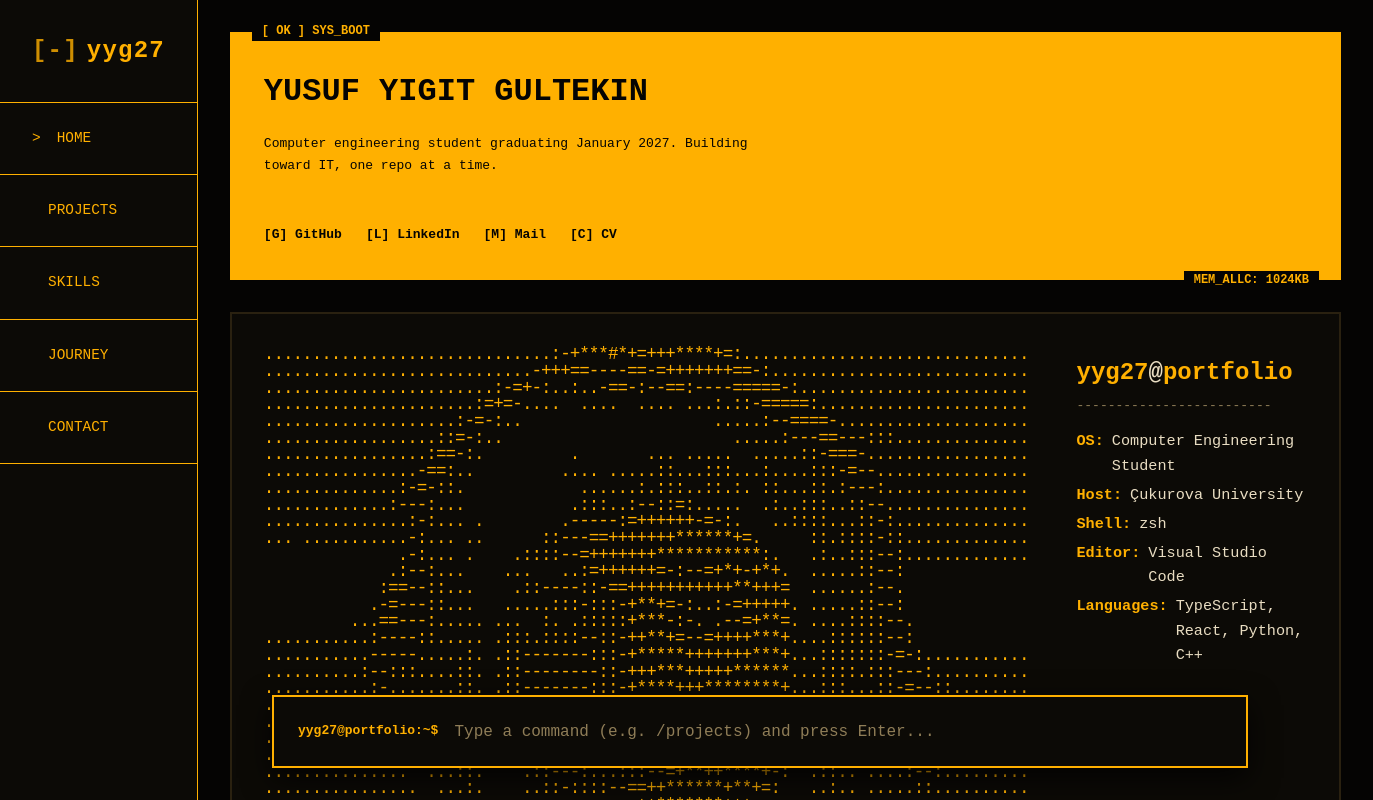
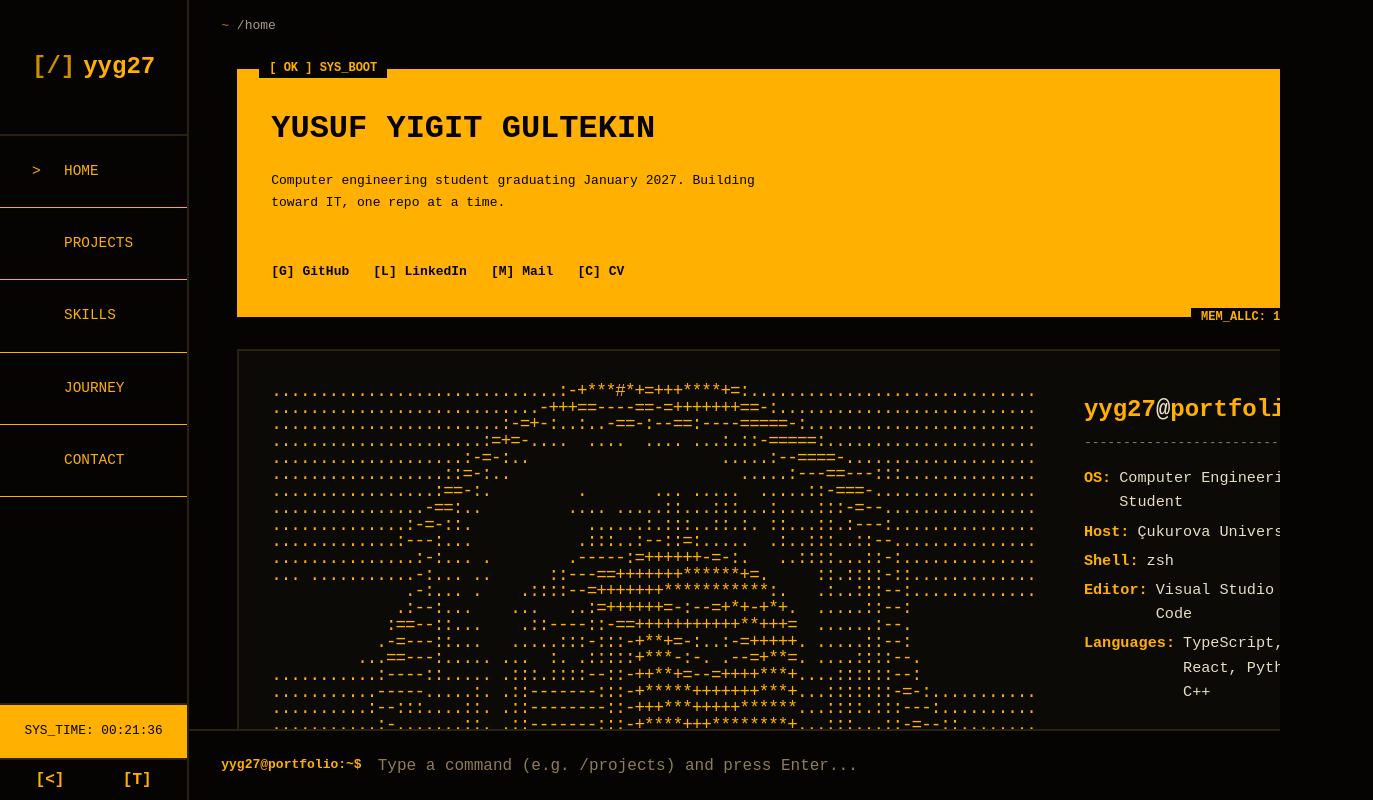
Before and after one commit to yyg27/tui-portfolio, a React (Vite) app: page / in a window 1280 px wide. Shown: the top 800 px of the page, 1373 px wide, since content can reach past the window. Built offline with nearby package versions, Linux system fonts and the light colour scheme.

Commit message:
feat: add dynamic github projects page, embedded terminal layout, and collapsible sidebar

```diff
--- a/src/App.css
+++ b/src/App.css
@@ -1,8 +1,18 @@
 .App{
     display: flex;
-    min-height: 100vh;
+    height: 100vh;
+    overflow: hidden;
+}
+
+.contentWrapper {
+    flex: 1;
+    display: flex;
+    flex-direction: column;
+    height: 100vh;
 }
 
 main{
     flex: 1;
+    overflow-y: auto;
+    padding: 1rem;
 }
--- a/src/App.tsx
+++ b/src/App.tsx
@@ -2,16 +2,32 @@ import "./App.css";
 
 import Sidebar from './components/Sidebar/Sidebar';
 import Home from "./components/Home/Home";
+import Projects from "./components/Projects/Projects";
 import Terminal from "./components/Terminal/Terminal";
 
 function App() {
+  const path = window.location.pathname;
+  const currentPage = path === "/" ? "home" : path.replace("/", "");
+
   return (
     <div className="App">
       <Sidebar />
-      <main className="main">
-        <Home />
-      </main>
-      <Terminal />
+      <div className="contentWrapper">
+        <main className="main">
+          <div style={{
+              marginBottom: currentPage === 'home' ? '0' : '1.5rem',
+              marginLeft: '1rem',
+              color: 'var(--text)',
+              fontFamily: 'monospace',
+              opacity: 0.7
+          }}>
+            <span style={{ color: 'var(--accent)' }}>~</span> /{currentPage}
+          </div>
+          {currentPage === "home" && <Home />}
+          {currentPage === "projects" && <Projects />}
+        </main>
+        <Terminal />
+      </div>
     </div>
   );
 }
--- a/src/components/Navigation/Navigation.module.css
+++ b/src/components/Navigation/Navigation.module.css
@@ -14,9 +14,15 @@
     color: var(--accent);
     text-transform: uppercase;
     font-size: 0.9rem;
+    font-family: monospace;
     transition: background-color 0.2s, color 0.2s;
     text-decoration: none;
     gap: var(--space-sm);
+}
+
+.collapsed a {
+    padding: var(--space-md);
+    justify-content: center;
 }
 
 .navigationList a:hover {
--- a/src/components/Navigation/Navigation.tsx
+++ b/src/components/Navigation/Navigation.tsx
@@ -1,20 +1,22 @@
 import { navigationItems } from "../../data/navigation.data";
 import styles from "./Navigation.module.css";
 
-export default function Navigation() {
-    const activePage = "/";
+export default function Navigation({ isCollapsed = false }: { isCollapsed?: boolean }) {
+    const activePage = window.location.pathname;
 
     return (
         <nav>
-            <ul className={styles.navigationList}>
+            <ul className={`${styles.navigationList} ${isCollapsed ? styles.collapsed : ''}`}>
                 {navigationItems.map((item) => (
                     <li key={item.href}>
-                        <a href={item.href}>
+                        <a href={item.href} title={item.label}>
+                            {!isCollapsed && (
+                                <span style={{ width: '1rem', display: 'inline-block', fontFamily: 'monospace' }}>
+                                    {item.href === activePage ? ">" : ""}
+                                </span>
+                            )}
                             <span>
-                                {item.href === activePage ? "> " : "  "}
-                            </span>
-                            <span>
-                                {item.label}
+                                {isCollapsed ? `[${item.label[0]}]` : item.label}
                             </span>
                         </a>
                     </li>
--- /dev/null
+++ b/src/components/Projects/Projects.tsx
@@ -0,0 +1,94 @@
+import { useState, useEffect } from "react";
+import styles from "./Projects.module.css";
+
+interface Repo {
+    id: number;
+    name: string;
+    description: string;
+    html_url: string;
+    stargazers_count: number;
+    language: string;
+    visibility: string;
+}
+
+const FEATURED_PROJECTS = [
+    { name: "eva-unit-01-autonomous-exploration", customDescription: "" },
+    { name: "aptt", customDescription: "" },
+    { name: "AnimalsAR_mediapie", customDescription: "" },
+    { name: "custom_transport_protocol", customDescription: "" },
+    { name: "multi_user_chat_app", customDescription: "" },
+];
+
+export default function Projects() {
+    const [repos, setRepos] = useState<Repo[]>([]);
+    const [loading, setLoading] = useState(true);
+    const [isGrid, setIsGrid] = useState(true);
+
+    useEffect(() => {
+        fetch("https://api.github.com/users/yyg27/repos?per_page=100")
+            .then(res => res.json())
+            .then(data => {
+                if (!Array.isArray(data)) return;
+
+                const filtered = FEATURED_PROJECTS.map(config => {
+                    const found = data.find((r: Repo) => r.name === config.name);
+                    if (found) {
+                        return {
+                            ...found,
+                            description: config.customDescription || found.description
+                        };
+                    }
+                    return null;
+                }).filter(Boolean) as Repo[];
+
+                setRepos(filtered);
+                setLoading(false);
+            })
+            .catch(err => {
+                console.error(err);
+                setLoading(false);
+            });
+    }, []);
+
+    if (loading) {
+        return <div className={styles.loading}>[SYS] FETCHING_GITHUB_REPOS...</div>;
+    }
+
+    return (
+        <div>
+            <div className={styles.controls}>
+                <span className={styles.title}>/projects</span>
+                <button onClick={() => setIsGrid(!isGrid)} className={styles.layoutBtn}>
+                    [ {isGrid ? 'LIST' : 'GRID'} ]
+                </button>
+            </div>
+            <section className={`${styles.projectsContainer} ${isGrid ? styles.grid : styles.list}`}>
+            {repos.map(repo => (
+                <div key={repo.id} className={styles.repoCard}>
+                    <div className={styles.repoHeader}>
+                        <a href={repo.html_url} target="_blank" rel="noreferrer" className={styles.repoName}>
+                            {repo.name}
+                        </a>
+                        <span className={styles.repoVisibility}>{repo.visibility}</span>
+                    </div>
+                    {repo.description && (
+                        <div className={styles.repoDescription}>
+                            {repo.description}
+                        </div>
+                    )}
+                    <div className={styles.repoFooter}>
+                        {repo.language && (
+                            <div className={styles.repoLang}>
+                                <div className={styles.langColor}></div>
+                                <span>{repo.language}</span>
+                            </div>
+                        )}
+                        <div>★ {repo.stargazers_count}</div>
+                    </div>
+                </div>
+            ))}
+            {repos.length === 0 && <div>Projeler bulunamadı veya FEATURED_PROJECTS listesi boş.</div>}
+        </section>
+        </div>
+    );
+}
--- a/src/components/Sidebar/Sidebar.module.css
+++ b/src/components/Sidebar/Sidebar.module.css
@@ -1,24 +1,67 @@
 .sidebar {
+    width: 280px;
+    background-color: var(--panel);
+    border-right: 2px solid var(--border);
     display: flex;
     flex-direction: column;
-    width: 240px;
-    min-height: 100vh;
-    background-color: var(--surface);
-    border-right: 1px solid var(--accent);
+    height: 100vh;
+    transition: width 0.2s ease;
+}
+
+.collapsed {
+    width: 80px;
 }
 
 .header {
-    padding: var(--space-lg);
-    border-bottom: 1px solid var(--accent);
-    display: flex;
-    align-items: center;
-    justify-content: center;
+    padding: var(--space-xl) var(--space-lg);
+    border-bottom: 2px solid var(--border);
+    font-size: 1.5rem;
+    font-weight: 700;
 }
 
 .header a {
-    color: var(--heading);
-    font-size: 1.5rem;
-    font-weight: bold;
-    letter-spacing: 0.05em;
+    color: var(--accent);
     text-decoration: none;
+    font-family: monospace;
 }
+
+.footer {
+    margin-top: auto;
+    border-top: 2px solid var(--border);
+    display: flex;
+    flex-direction: column;
+}
+
+.clock {
+    padding: 1rem;
+    font-family: monospace;
+    font-size: 0.8rem;
+    color: var(--background);
+    background-color: var(--accent);
+    text-align: center;
+    border-bottom: 2px solid var(--border);
+}
+
+.actions {
+    display: flex;
+    justify-content: space-around;
+    flex-wrap: wrap;
+    gap: 0.2rem;
+    padding: 0.5rem;
+}
+
+.actionBtn {
+    background: none;
+    border: none;
+    color: var(--accent);
+    cursor: pointer;
+    font-family: monospace;
+    font-size: 1rem;
+    font-weight: 700;
+    padding: 0.2rem;
+}
+
+.actionBtn:hover {
+    background-color: var(--accent);
+    color: var(--background);
+}
--- a/src/components/Sidebar/Sidebar.tsx
+++ b/src/components/Sidebar/Sidebar.tsx
@@ -5,6 +5,7 @@ import Navigation from "../Navigation/Navigation";
 export default function Sidebar() {
     const [frame, setFrame] = useState(0);
     const [time, setTime] = useState(new Date());
+    const [isCollapsed, setIsCollapsed] = useState(false);
     const frames = ["/", "-", "\\", "|"];
 
     useEffect(() => {
@@ -25,27 +26,29 @@ export default function Sidebar() {
     const timeString = time.toLocaleTimeString('en-US', { hour12: false });
 
     return (
-        <aside className={styles.sidebar}>
+        <aside className={`${styles.sidebar} ${isCollapsed ? styles.collapsed : ''}`}>
             <header className={styles.header}>
                 <a href="/">
-                    <span style={{ marginRight: '8px', opacity: 0.8, fontFamily: 'monospace' }}>
-                        [{frames[frame]}]
+                    <span style={{ marginRight: '8px', opacity: 0.8 }}>
+                        {isCollapsed ? "***" : `[${frames[frame]}]`}
                     </span>
-                    yyg27
+                    {!isCollapsed && "yyg27"}
                 </a>
             </header>
-            <Navigation />
+            <Navigation isCollapsed={isCollapsed} />
 
-            <div style={{
-                marginTop: 'auto',
-                padding: '1rem',
-                borderTop: '1px solid var(--accent)',
-                fontFamily: 'monospace',
-                fontSize: '0.8rem',
-                color: 'var(--accent)',
-                textAlign: 'center'
-            }}>
-                SYS_TIME: {timeString}
+            <div className={styles.footer}>
+                <div className={styles.clock}>
+                    {!isCollapsed ? `SYS_TIME: ${timeString}` : timeString.split(':')[0] + 'h'}
+                </div>
+                <div className={styles.actions}>
+                    <button onClick={() => setIsCollapsed(!isCollapsed)} className={styles.actionBtn} title="Toggle Sidebar">
+                        {isCollapsed ? '[>]' : '[<]'}
+                    </button>
+                    <button className={styles.actionBtn} title="Toggle Theme">
+                        [T]
+                    </button>
+                </div>
             </div>
         </aside>
     );
--- a/src/components/Terminal/Terminal.module.css
+++ b/src/components/Terminal/Terminal.module.css
@@ -1,19 +1,12 @@
 .terminal {
-    position: fixed;
-    bottom: var(--space-lg);
-    left: calc(240px + var(--space-lg));
-    right: var(--space-lg);
-    z-index: 100;
-
-    background-color: var(--surface);
-    border: 2px solid var(--accent);
-    padding: var(--space-md);
+    background-color: var(--panel);
+    border-top: 2px solid var(--border);
+    padding: var(--space-md) var(--space-lg);
     display: flex;
     align-items: center;
     gap: var(--space-sm);
     font-family: monospace;
-
-    box-shadow: 0 10px 30px rgba(0, 0, 0, 0.8);
+    flex-shrink: 0;
 }
 
 .prompt {
```
Also changed, not shown: src/components/Projects/Projects.module.css (added, +147 -0 lines).
